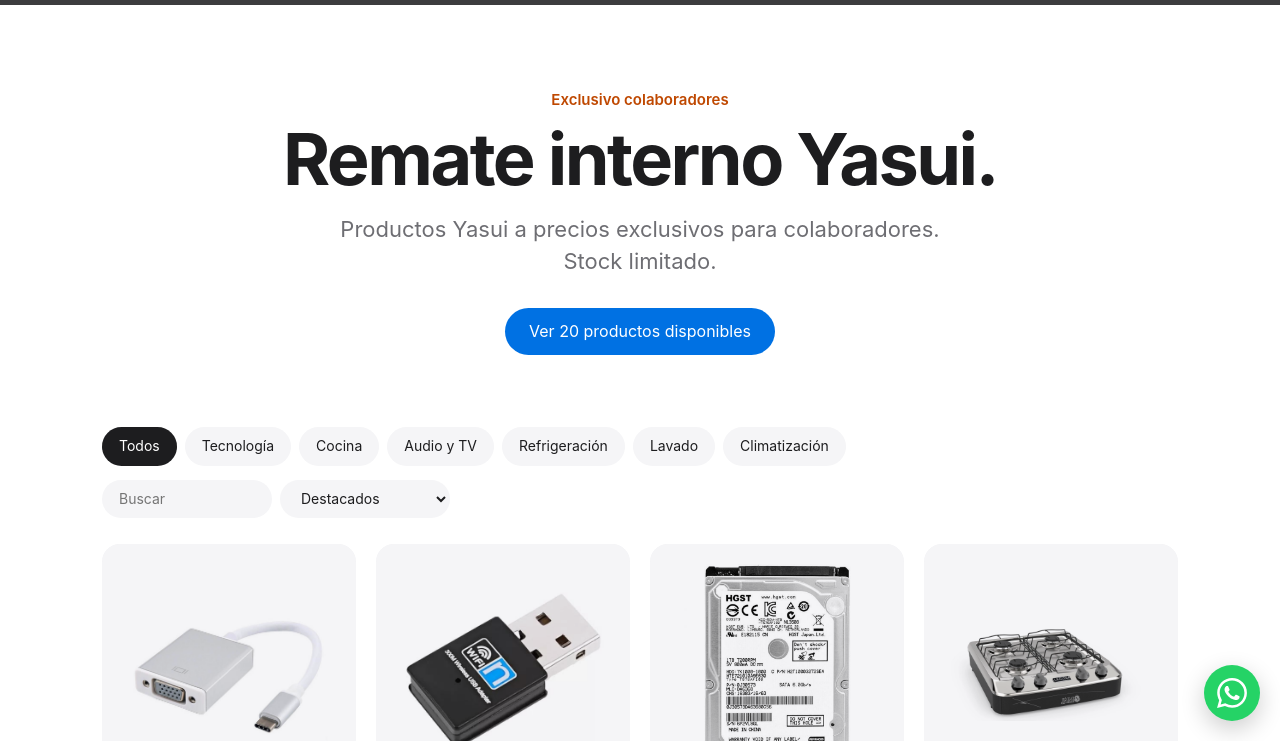
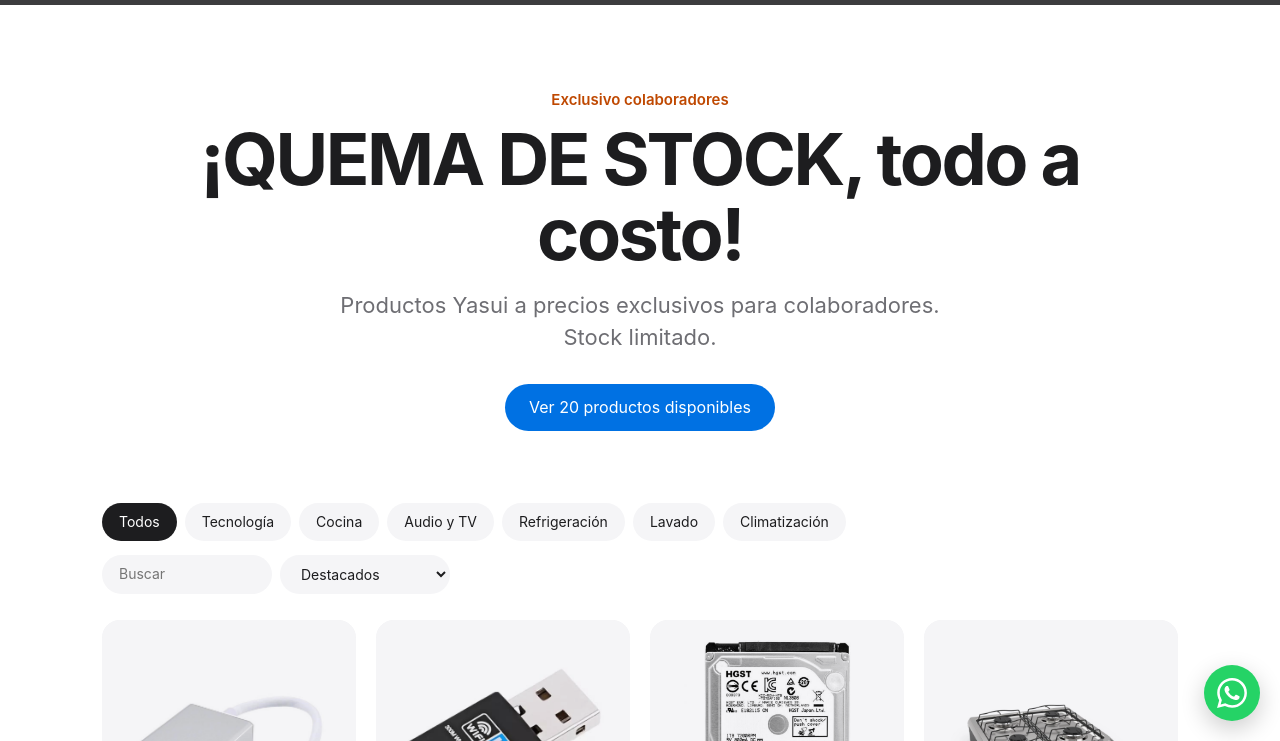
Before and after one commit to onnixreporte/jasui-remate, an Astro site: page / in a window 1280 px wide. Shown: the part 59-800 px from the top of the page. Built offline with nearby package versions, Linux system fonts and the light colour scheme; Astro itself is replaced by a stand-in of ours.

Commit message:
Change hero H1 to '¡QUEMA DE STOCK, todo a costo!'
Co-Authored-By: Claude Opus 5.5 <noreply@anthropic.com>

```diff
--- a/src/config.ts
+++ b/src/config.ts
@@ -1,6 +1,7 @@
 export const site = {
   marca: 'Yasui',
   titulo: 'Remate interno',
+  h1: '¡QUEMA DE STOCK, todo a costo!',
   subtitulo: 'Productos Yasui a precios exclusivos para colaboradores. Stock limitado.',
   // Número con código de país, sin + ni espacios (ej: 595981123456). Vacío = sin botón de WhatsApp.
   whatsapp: '595985540025',
--- a/src/pages/index.astro
+++ b/src/pages/index.astro
@@ -45,7 +45,7 @@ const data = JSON.stringify(
     <main id="top">
       <section class="hero wrap">
         <p class="eyebrow">Exclusivo colaboradores</p>
-        <h1>{site.titulo} {site.marca}.</h1>
+        <h1>{site.h1}</h1>
         <p class="lead">{site.subtitulo}</p>
         <a class="btn" href="#catalogo">Ver {disponibles} productos disponibles</a>
       </section>
```
